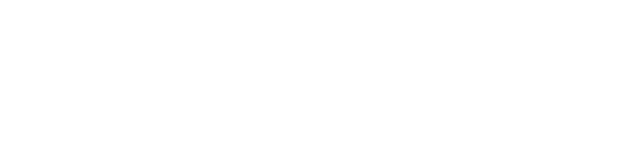
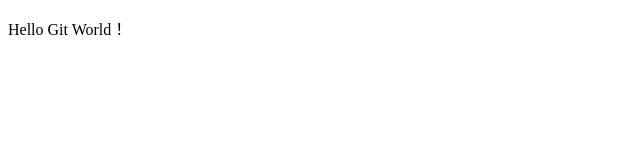
Before and after one commit to M-harukaze/team2, a plain HTML site: page index.html in a window 1280 px wide. Shown: the whole page, without its empty margins (0-640 px from the left). Drawn offline with Linux system fonts and the light colour scheme.

Commit message:
index.htmlの作成

```diff
--- a/index.html
+++ b/index.html
@@ -6,6 +6,7 @@
     <title>Document</title>
 </head>
 <body>
+    <p>Hello Git World！</p>
 
 </body>
 </html>
```
